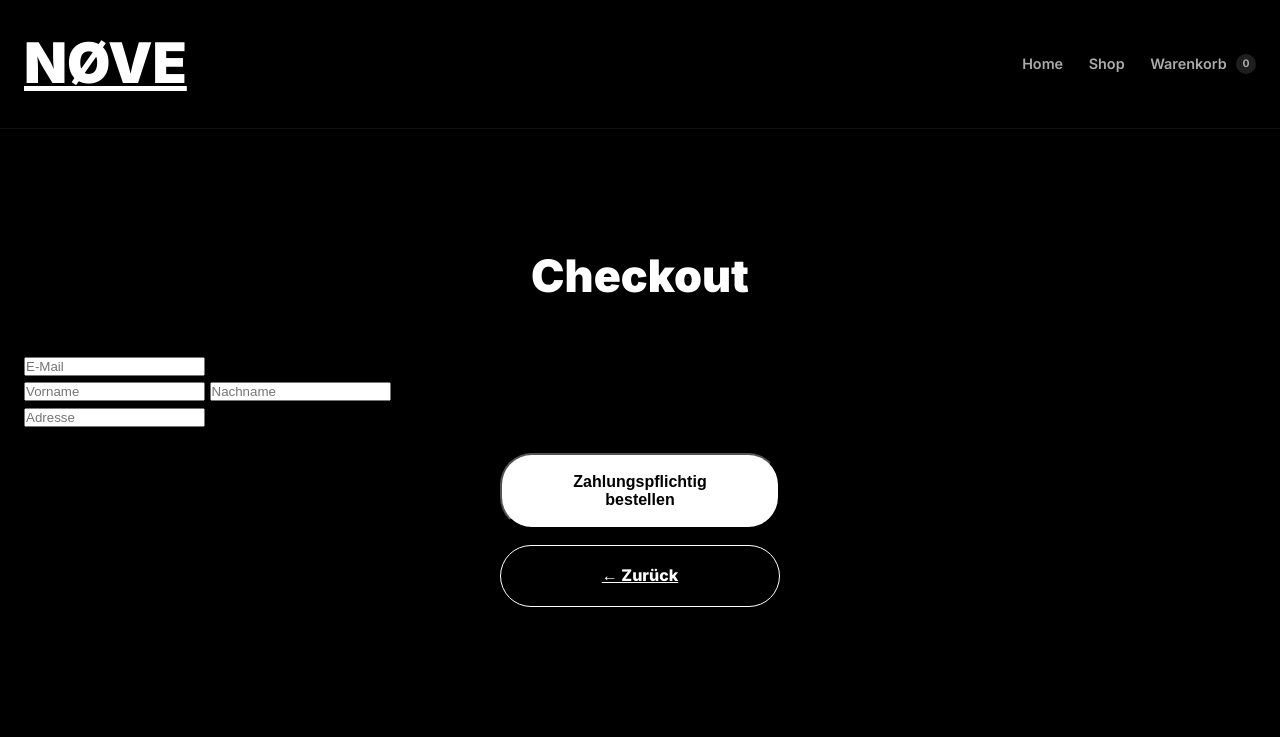
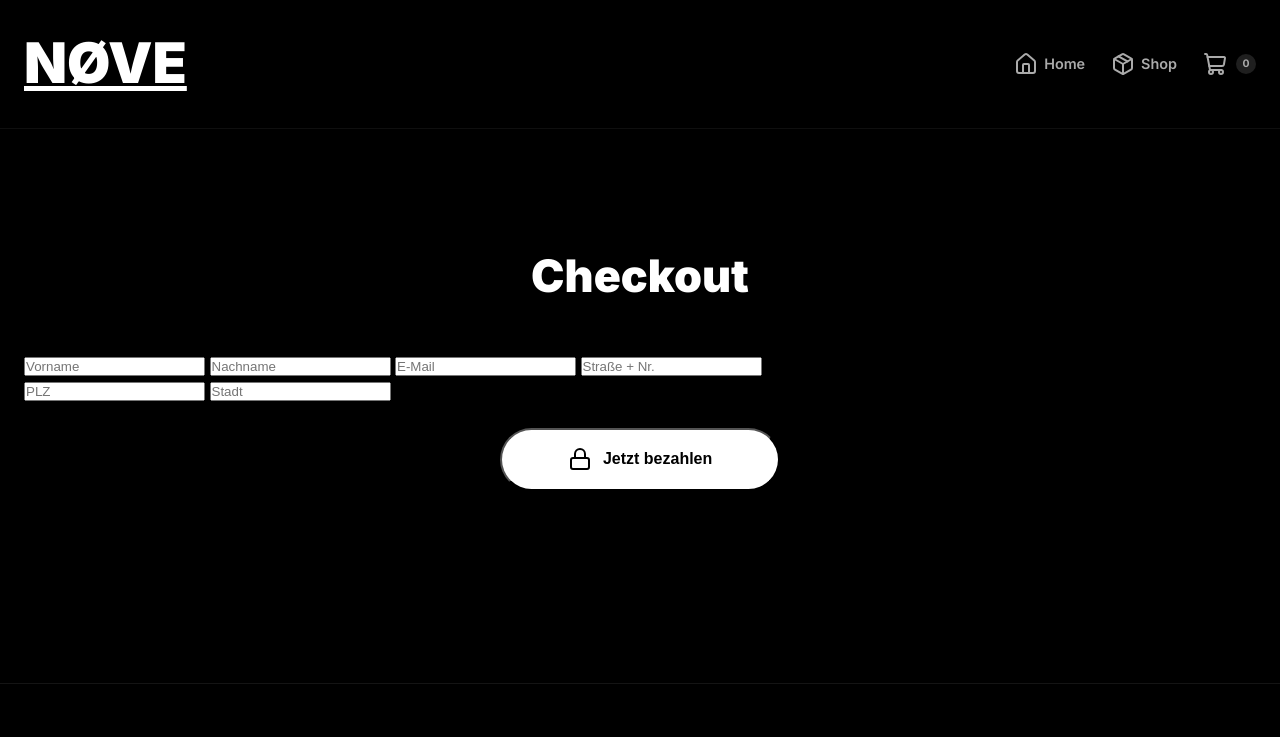
Before and after one commit to xavoyxe/N-VE-Dev, a plain HTML site: page checkout.html in a window 1280 px wide. Shown: the top 737 px of the page. Drawn offline with nearby package versions, Linux system fonts and the light colour scheme.

Commit message:
Update checkout.html

```diff
--- a/checkout.html
+++ b/checkout.html
@@ -6,6 +6,7 @@
     <title>Checkout – NØVE</title>
     <link rel="stylesheet" href="style.css" />
     <link href="https://fonts.googleapis.com/css2?family=Inter:wght@100..900&display=swap" rel="stylesheet">
+    <script src="https://unpkg.com/lucide@latest/dist/umd/lucide.js" defer></script>
 </head>
 <body>
 <div id="loader" class="loader"><div class="logo">NØVE</div></div>
@@ -14,9 +15,9 @@
     <div class="nav-container">
         <a href="index.html" class="logo">NØVE</a>
         <div class="nav-links">
-            <a href="index.html">Home</a>
-            <a href="shop.html">Shop</a>
-            <a href="cart.html" class="cart-link">Warenkorb <span id="cart-count">0</span></a>
+            <a href="index.html"><i data-lucide="home"></i> Home</a>
+            <a href="shop.html"><i data-lucide="package"></i> Shop</a>
+            <a href="cart.html" class="cart-link"><i data-lucide="shopping-cart"></i> <span id="cart-count">0</span></a>
         </div>
     </div>
 </nav>
@@ -24,15 +25,18 @@
 <section class="section">
     <h2>Checkout</h2>
     <form class="checkout-form">
+        <input type="text" placeholder="Vorname" required />
+        <input type="text" placeholder="Nachname" required />
         <input type="email" placeholder="E-Mail" required />
+        <input type="text" placeholder="Straße + Nr." required />
         <div class="row">
-            <input type="text" placeholder="Vorname" required />
-            <input type="text" placeholder="Nachname" required />
+            <input type="text" placeholder="PLZ" required />
+            <input type="text" placeholder="Stadt" required />
         </div>
-        <input type="text" placeholder="Adresse" required />
-        <button type="submit" class="btn full">Zahlungspflichtig bestellen</button>
+        <button type="submit" class="btn">
+            <i data-lucide="lock"></i> Jetzt bezahlen
+        </button>
     </form>
-    <a href="cart.html" class="btn-outline mt-4">← Zurück</a>
 </section>
 
 <footer>
```
